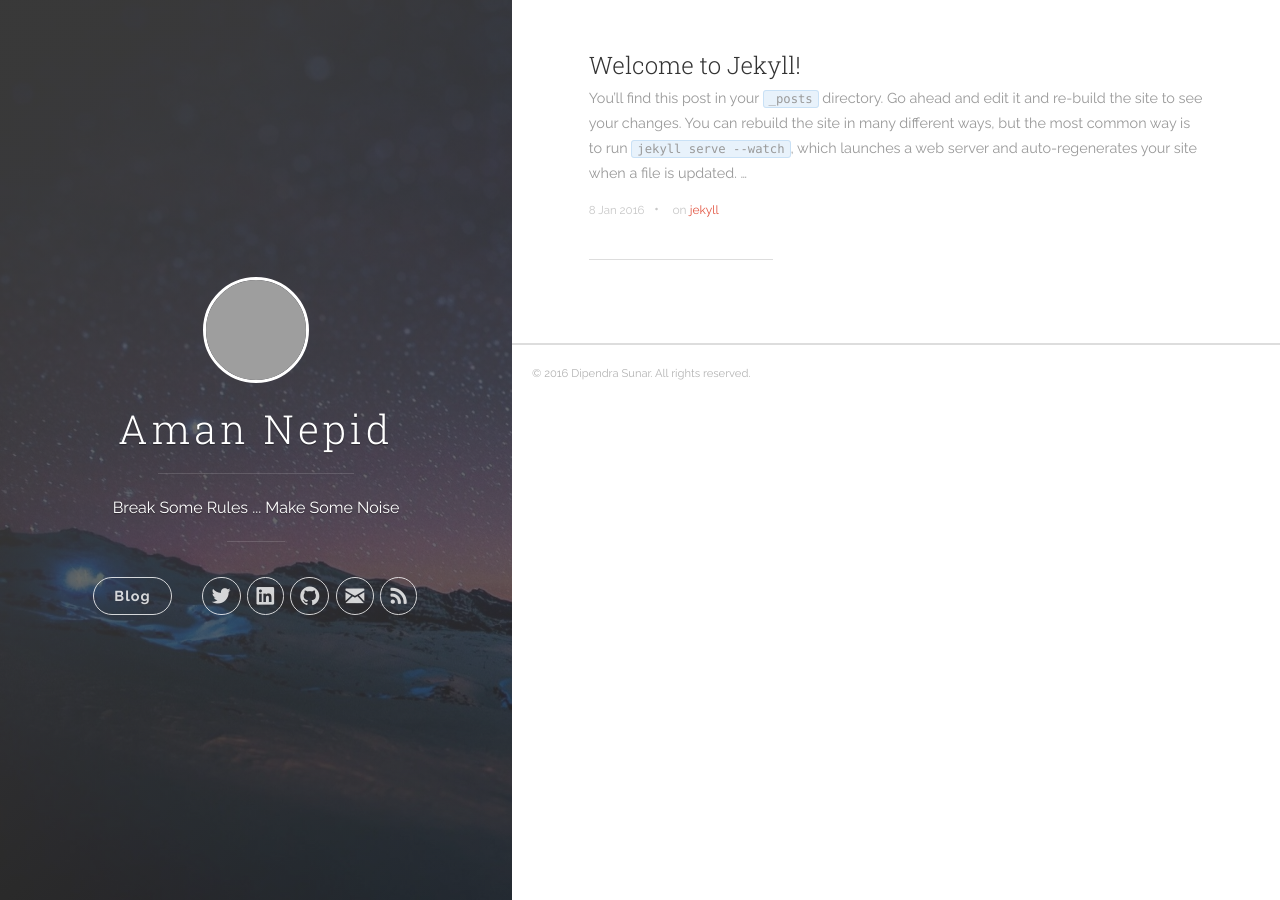
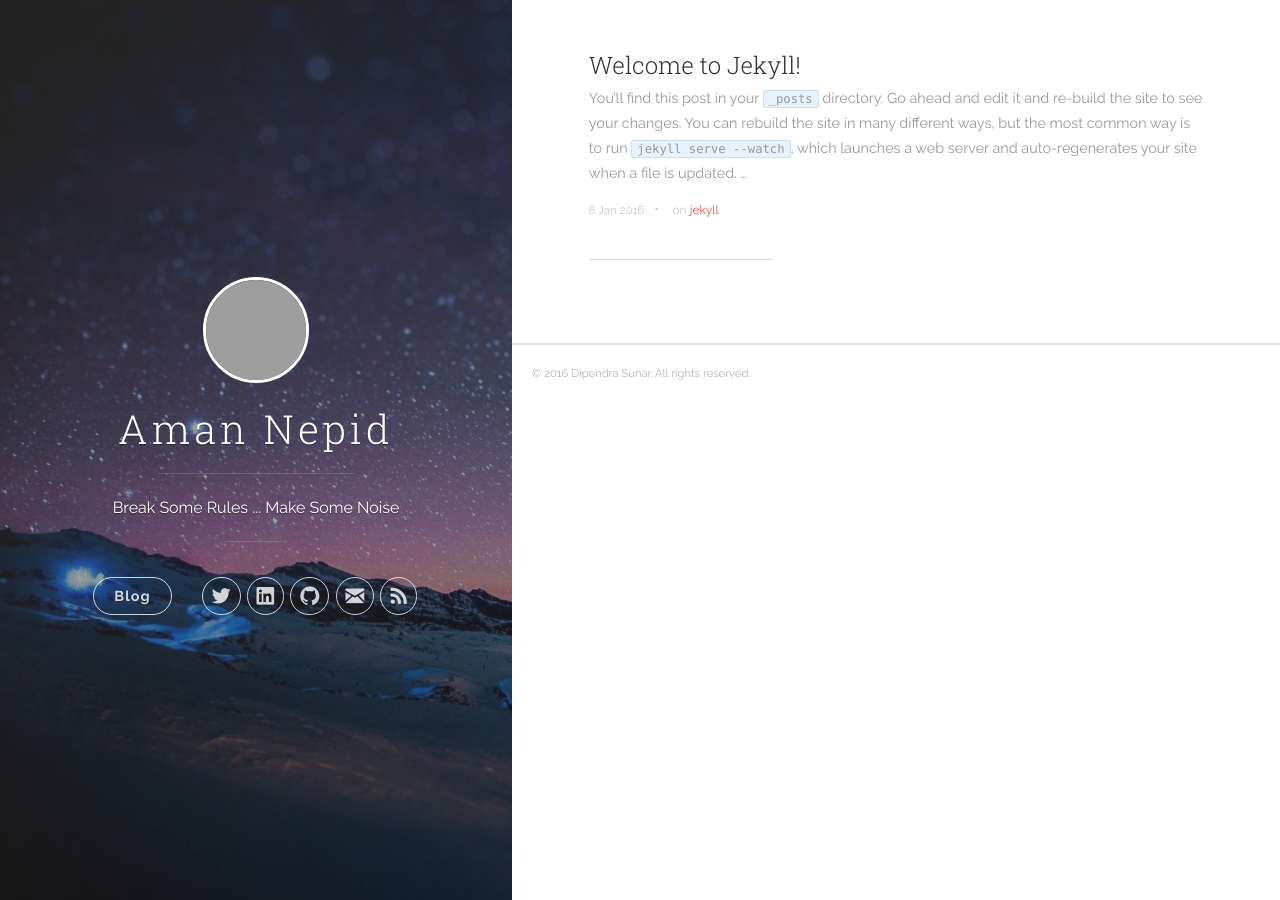
Before and after one commit to amannepid/amannepid.github.io, a Jekyll site: the page built from index.html, in a window 1280 px wide. Built offline with Jekyll 4.4.1, drawn with Linux system fonts in a browser that asks for light colours; nearby versions of some CDN libraries; the list of posts is cut into pages by our own code; grey boxes are pictures that could not be loaded.

Commit message:
change overlay

```diff
--- a/css/uno.css
+++ b/css/uno.css
@@ -1225,9 +1225,9 @@ hr {
 	right: 0;
 	bottom: 0;
 	left: 0;
-	background-color: rgba(68, 68, 68, 0.6);
-	background-image: -webkit-linear-gradient(-410deg, rgba(68, 68, 68, 0.6) 20%, rgba(0, 0, 0, 0.2));
-	background-image: linear-gradient(140deg,rgba(68, 68, 68, 0.6) 20%, rgba(0, 0, 0, 0.2)); }
+	background-color: rgba(68, 68, 68, 0.3);
+	background-image: -webkit-linear-gradient(-410deg, rgba(68, 68, 68, 0.3) 20%, rgba(0, 0, 0, 0.2));
+	background-image: linear-gradient(140deg,rgba(68, 68, 68, 0.3) 20%, rgba(0, 0, 0, 0.2)); }
 
 .panel-cover__logo {
 	margin-bottom: .2em; }
```
